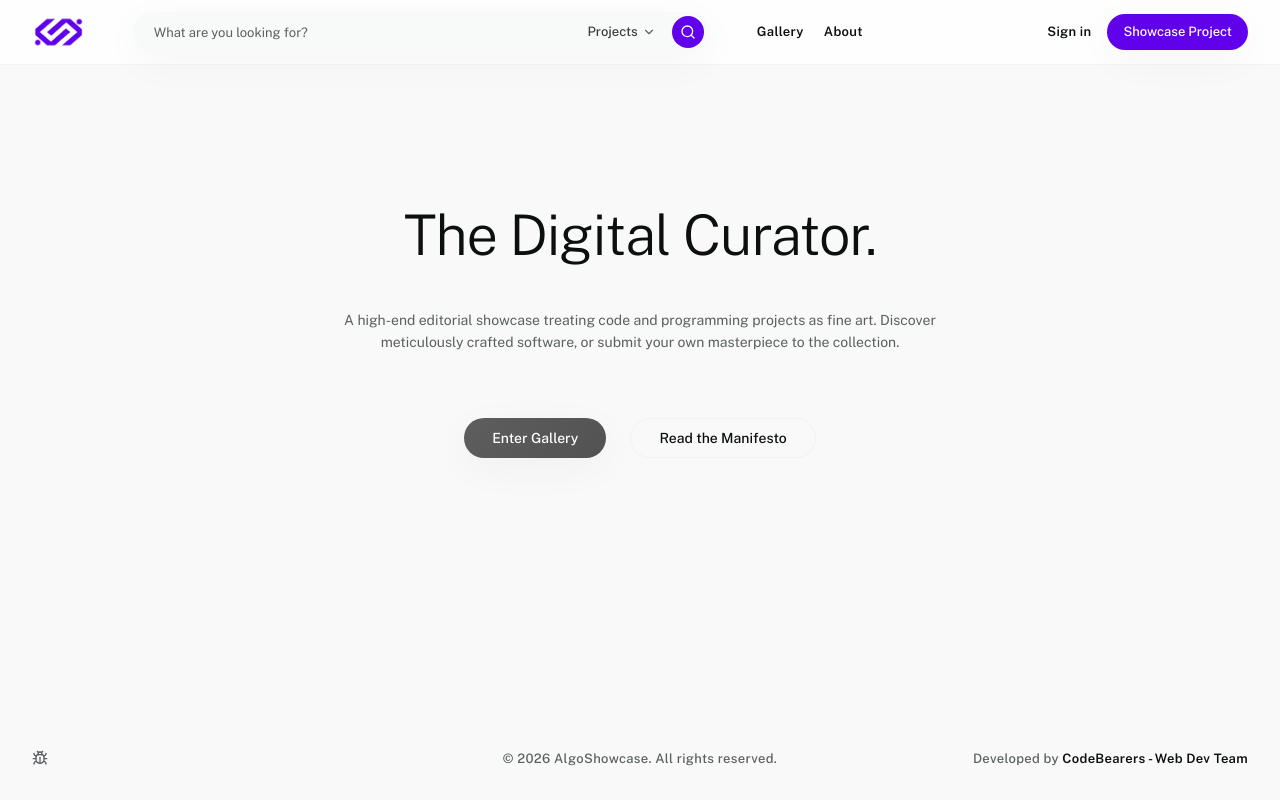
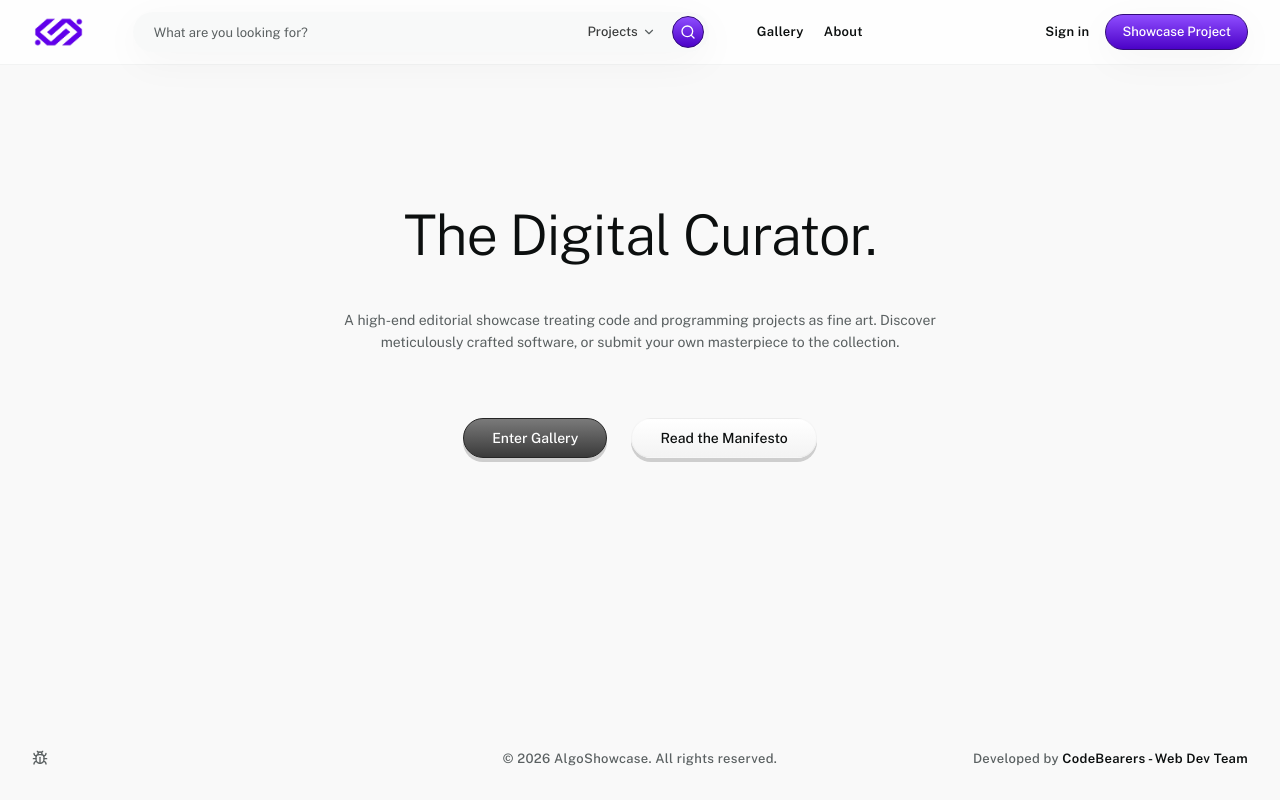
Before and after one commit to Kiko915/algoshowcase, a Next.js app: page / in a window 1280 px wide. Built offline with nearby package versions, Linux system fonts and the light colour scheme.

Commit message:
Give buttons premium 3D styling

```diff
--- a/components/ui/button.tsx
+++ b/components/ui/button.tsx
@@ -5,21 +5,23 @@ import { cva, type VariantProps } from "class-variance-authority";
 import { cn } from "@/lib/utils";
 
 const buttonVariants = cva(
-  "inline-flex items-center justify-center gap-2 whitespace-nowrap rounded-full text-sm font-medium transition-all duration-300 ease-out focus-visible:outline-none focus-visible:ring-1 focus-visible:ring-ring disabled:pointer-events-none disabled:opacity-50 [&_svg]:pointer-events-none [&_svg]:size-4 [&_svg]:shrink-0",
+  "inline-flex items-center justify-center gap-2 whitespace-nowrap rounded-full text-sm font-medium transition-all duration-300 ease-out focus-visible:outline-none focus-visible:ring-1 focus-visible:ring-ring disabled:pointer-events-none disabled:opacity-50 [&_svg]:pointer-events-none [&_svg]:size-4 [&_svg]:shrink-0 border border-transparent shadow-[0_4px_0_rgba(12,15,15,0.18)] translate-y-0 hover:-translate-y-0.5 hover:shadow-[0_6px_0_rgba(12,15,15,0.18)] active:translate-y-0 active:shadow-[0_2px_0_rgba(12,15,15,0.28)]",
   {
     variants: {
       variant: {
         default:
-          "bg-primary-gradient text-primary-foreground shadow-sm hover:opacity-90",
+          "bg-[linear-gradient(180deg,#7a7a7a,#3a3a3a)] text-primary-foreground border border-[#262626] hover:brightness-110",
         destructive:
-          "bg-destructive text-destructive-foreground shadow-sm hover:opacity-90",
+          "bg-[linear-gradient(180deg,#ff8b8b,#c21f1f)] text-destructive-foreground border border-[#8f1414] hover:brightness-110",
         outline:
-          "border border-border bg-transparent hover:bg-muted text-foreground",
+          "border border-border bg-[linear-gradient(180deg,#ffffff,#f3f3f3)] text-foreground hover:bg-[linear-gradient(180deg,#fdfdfd,#ebebeb)]",
         secondary:
-          "bg-secondary text-secondary-foreground hover:bg-secondary/80",
-        accent: "bg-accent text-accent-foreground shadow-sm hover:opacity-90",
-        ghost: "hover:bg-muted hover:text-foreground",
-        link: "text-foreground underline-offset-4 hover:underline",
+          "bg-[linear-gradient(180deg,#fdfdfd,#dcdcdc)] text-secondary-foreground border border-[#c7c7c7] hover:brightness-105",
+        accent:
+          "bg-[linear-gradient(180deg,#8f4dff,#4b02c7)] text-accent-foreground border border-[#320b7a] hover:brightness-110",
+        ghost:
+          "bg-transparent text-foreground border border-transparent shadow-none translate-y-0 hover:bg-muted hover:text-foreground/90 hover:-translate-y-0 hover:shadow-none active:translate-y-0 active:shadow-none focus-visible:ring-0",
+        link: "border-none bg-transparent p-0 h-auto shadow-none translate-y-0 text-foreground underline-offset-4 hover:underline hover:-translate-y-0 active:translate-y-0 focus-visible:ring-0",
       },
       size: {
         default: "h-9 px-5 py-2",
```
